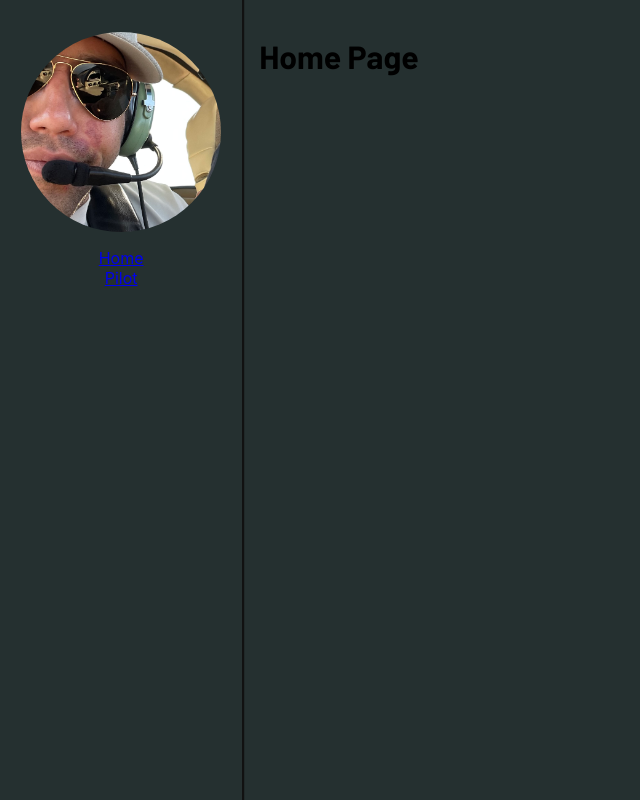
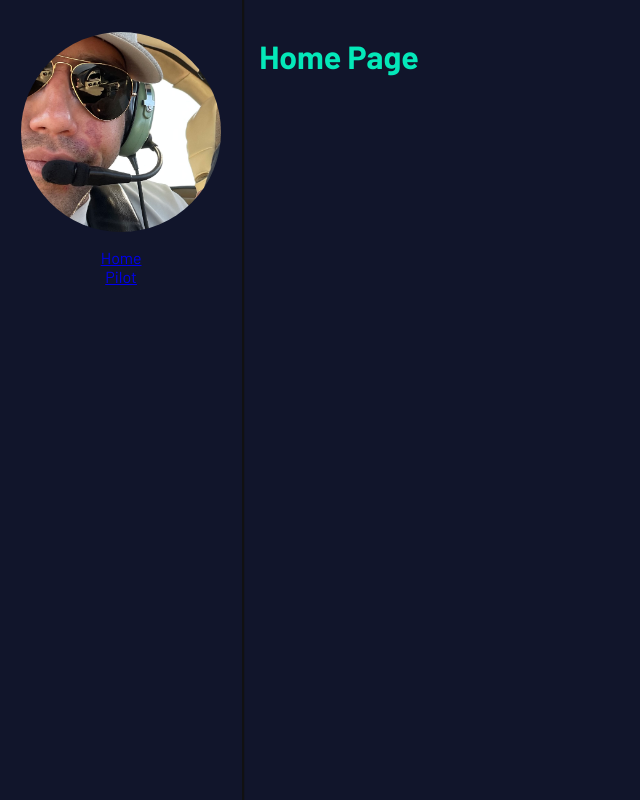
Before and after one commit to GlenCodez/glenned.com, a React (Create React App) app: page / in a window 1280 px wide. Shown: the whole page, without its empty margins (0-640 px from the left). Built offline with nearby package versions, Linux system fonts and the light colour scheme.

Commit message:
Color foundation

```diff
--- a/src/assets/styles/App.css
+++ b/src/assets/styles/App.css
@@ -1,13 +1,14 @@
 @import "fonts.css";
+@import "colors.css";
 
-h1 {
+body {
     font-family: 'Barlow', sans-serif;
+    background-color: var(--main-bg-color);
 }
 
 .App {
     height: 100%;
     width: 100%;
-    background-color: #253030;
     display: flex;
     flex-flow: row nowrap;
 }
@@ -19,6 +20,7 @@ main {
     flex-flow: column nowrap;
     padding: 1rem;
 }
+
 main > div {
     height: 100%;
     width: 100%;
--- /dev/null
+++ b/src/assets/styles/colors.css
@@ -0,0 +1,14 @@
+:root {
+    --main-bg-color: #11152b;
+    --main-bg-color-transparent: rgba(17,21,43,.9);
+    --text-color-1: #04e8b9;
+    --text-color-2: #73d9ff;
+}
+
+h1 {
+    color: var(--text-color-1);
+}
+
+h3 {
+    color: var(--text-color-2);
+}
```
